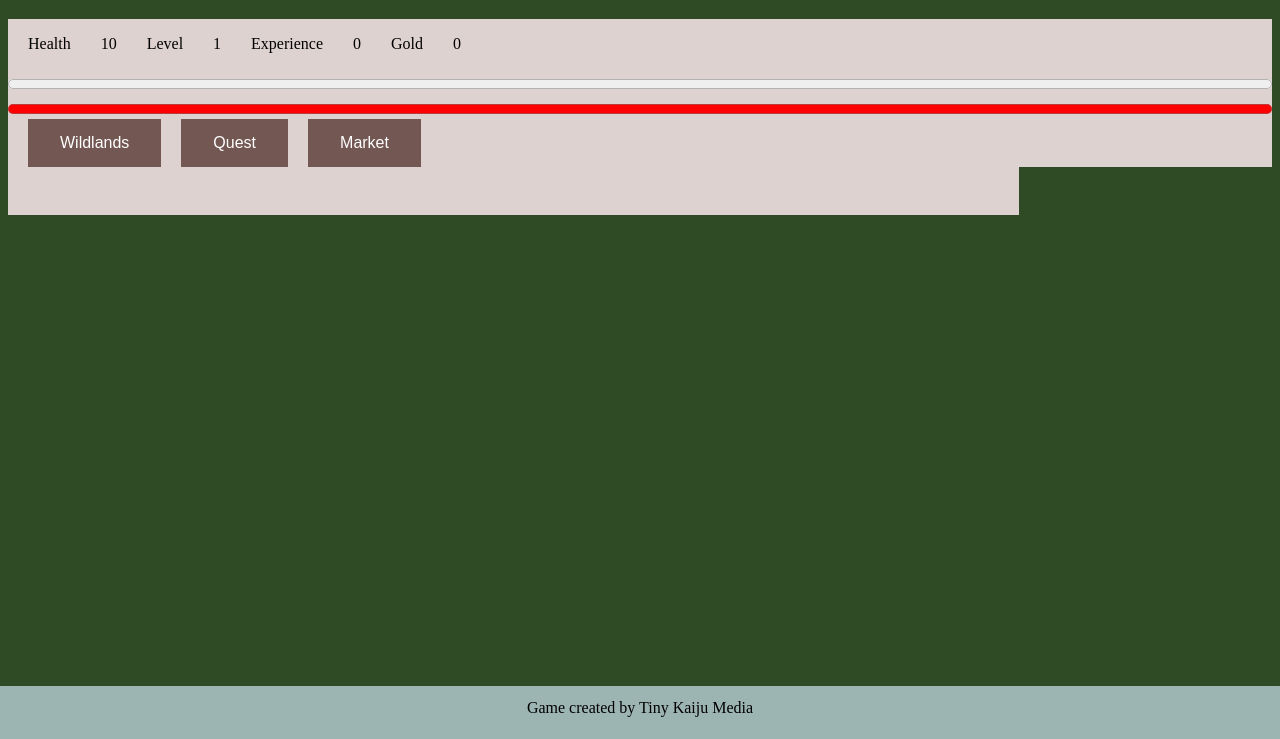
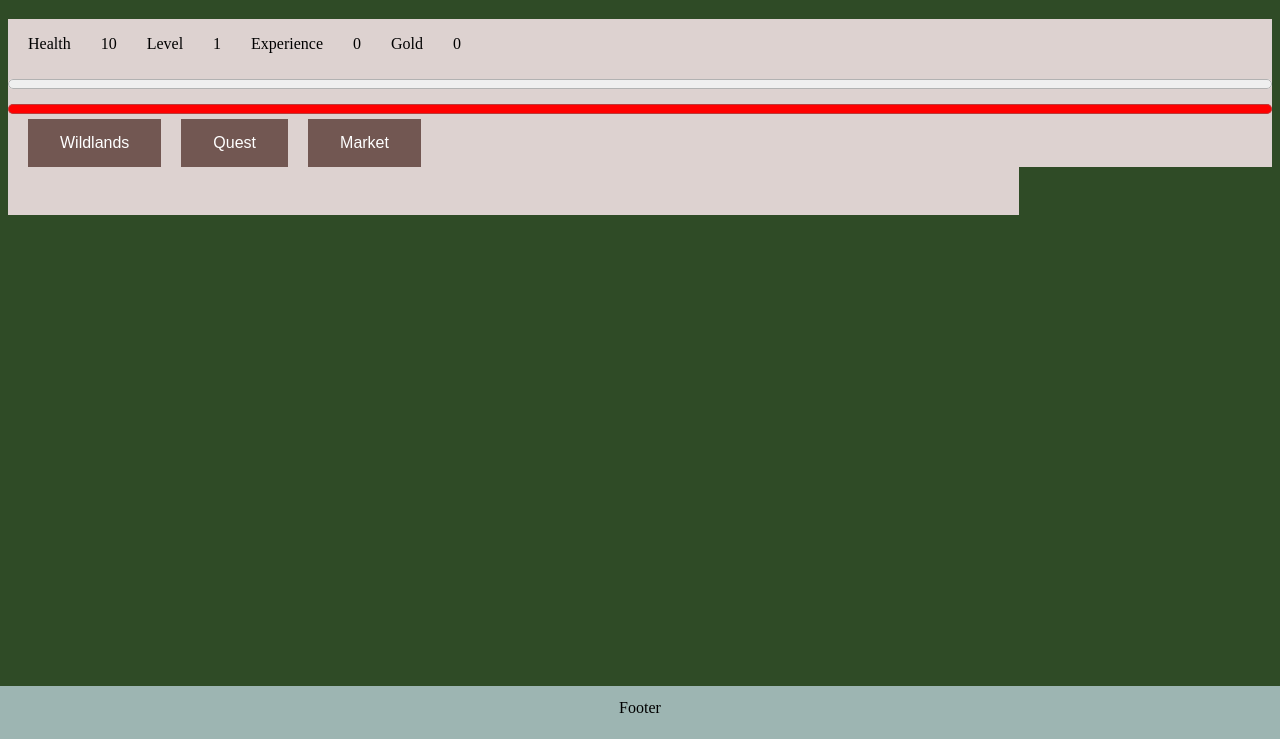
Before and after one commit to kappez/fantasy-game, a plain HTML site: page index.html in a window 1280 px wide. Shown: the part 61-800 px from the top of the page. Drawn offline with Linux system fonts and the light colour scheme.

Commit message:
Add files via upload

```diff
--- a/index.html
+++ b/index.html
@@ -42,6 +42,6 @@
 </div>
 
 <script type="module" src="./main.js"></script>
-<div class="footer">Game created by Tiny Kaiju Media</div>
+<div class="footer">Footer</div>
 </body>
 </html>
```
